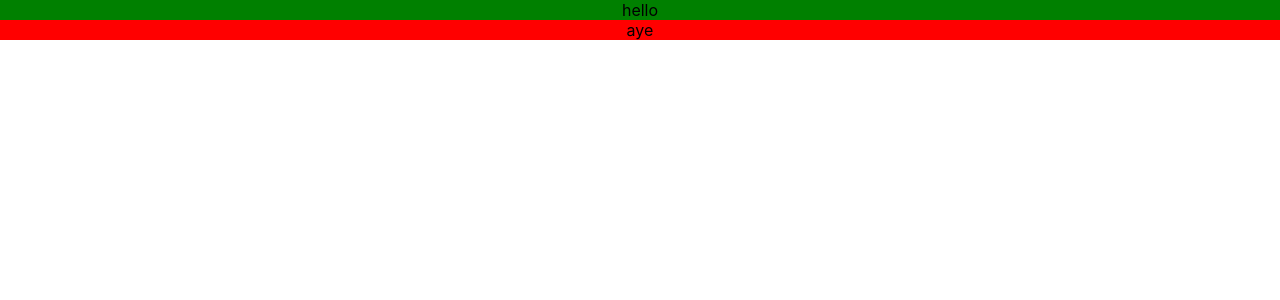
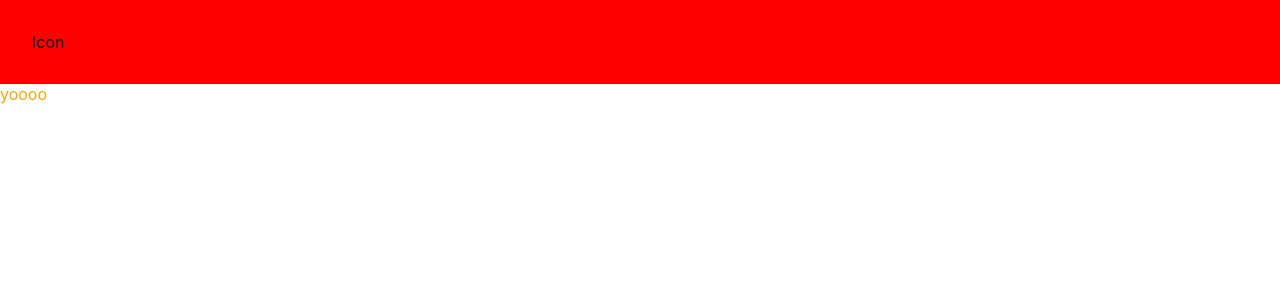
Before and after one commit to michael-mcmasters/City-of-Wilmington, a React (Create React App) app: page / in a window 1280 px wide. Shown: the top 300 px of the page. Built offline with nearby package versions, Linux system fonts and the light colour scheme.

Commit message:
Create regular CSS file

```diff
--- a/src/App.js
+++ b/src/App.js
@@ -4,7 +4,7 @@ import './App.css';
 
 function App() {
   return (
-    <div className="App">
+    <div>
       <Navbar></Navbar>
     </div>
   );
--- a/src/components/Navbar.js
+++ b/src/components/Navbar.js
@@ -1,19 +1,32 @@
 import React from 'react';
 import styled from 'styled-components';
+import "./css/Navbar.css";
 
 const Navbar = () => {
   return (
     <div>
-      <div style={{ backgroundColor: "green" }}>
-        hello
-      </div>
-      <Temp>aye</Temp>
+      <Container>
+        Icon
+      </Container>
+      <div className="text">yoooo</div>
     </div>
   );
 };
 
 export default Navbar;
 
+const Container = styled.div`
+  background-color: red;
+  padding: 2rem;
+`;
+
+const SearchBar = styled.div`
+
+`;
+
 const Temp = styled.div`
   background-color: red;
+  &:hover {
+    background-color: blue;
+  }
 `;
--- /dev/null
+++ b/src/components/css/Navbar.css
@@ -0,0 +1,3 @@
+.text {
+  color: orange;
+}
```
Also changed, not shown: 1 other file (tests, documents, lock files or other folders).
